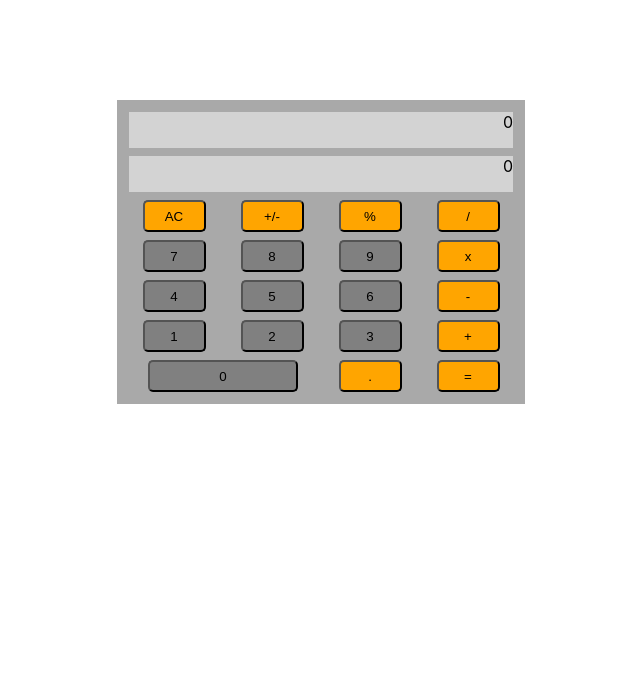
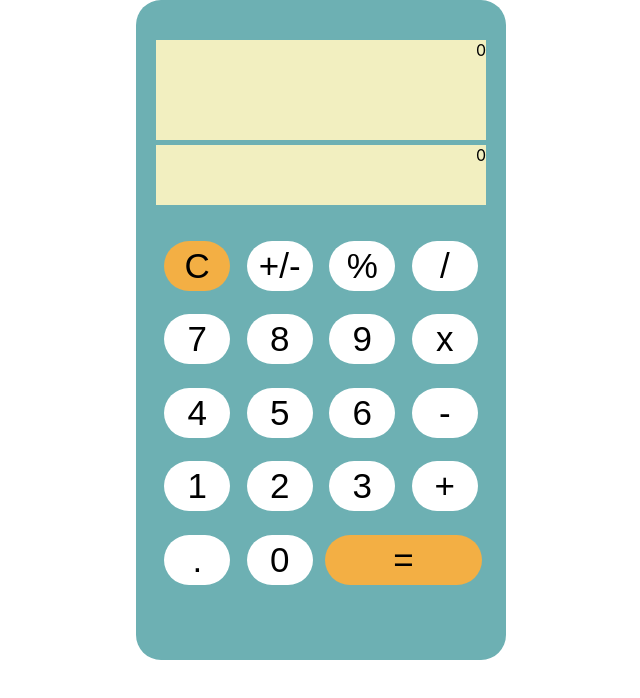
Before and after one commit to Danielho0101/ReactProject, a React (Create React App) app: page / in a window 1280 px wide. Shown: the top 698 px of the page, without its empty margins (319-959 px from the left). Built offline with nearby package versions, Linux system fonts and the light colour scheme.

Commit message:
changed jsx structure, finish all button functions

```diff
--- a/src/App.css
+++ b/src/App.css
@@ -1,6 +1,75 @@
-#wrapper {
-  width: 30%;
-  margin: 100px auto 0;
-  padding: 12px;
-  background-color: darkgray;
+@charset "UTF-8";
+.box {
+  display: grid;
+  justify-content: center;
+  align-items: center;
 }
+
+.grid-container {
+	display: grid;
+	grid-template-rows: 3fr 1fr 1fr 1fr 1fr 105px;
+	grid-template-columns: 1fr 1fr 1fr 1fr;
+/*	gap: 5px;*/
+	border-radius: 25px;
+	padding: 20px;
+	width: 330px;
+	height: 620px;
+	background-color: #6DB0B3;
+}
+
+.screen {
+	grid-column-start: 1;
+	grid-column-end: 5;
+	grid-template-rows: 500px auto;
+	margin-top: 20px;
+}
+
+.item1 {
+	grid-column-start: 1;
+	grid-column-end: 5;
+	background-color: #F2EFC0;
+	height: 100px;
+	margin-bottom: 5px;
+	text-align: right;
+}
+
+.item2 {
+	grid-column-start: 1;
+	grid-column-end: 5;
+	background-color: #F2EFC0;
+	height: 60px;
+	text-align: right;
+	bottom: 0;
+}
+
+.item {
+	text-align: center;
+	align-items: center;
+/*	font-size: 30px;	*/
+}
+
+.item-equal {
+	grid-column-start: 3;
+    grid-column-end:5;
+    text-align: center;
+}
+
+button {
+	font-size: 35px;
+	border-radius: 50px;
+	width: 80%;
+	padding: 5px;
+	border: none;
+	background-color: #fff;
+}
+
+.btn-c {
+	background-color: #F3AF44;
+}
+
+.btn-equal {
+	background-color: #F3AF44;
+	border-radius: 50px;
+	width: 95%;
+
+}
--- a/src/App.js
+++ b/src/App.js
@@ -1,7 +1,8 @@
 import './App.css';
 import { Component } from 'react';
-import Keyboard from './components/keyboard/keyboard.component';
+// import Keyboard from './components/keyboard/keyboard.component';
 import Screen from './components/screen/screen.component';
+import Button from './components/button/button.component'
 
 class App extends Component {
   constructor(props) {
@@ -31,6 +32,11 @@ class App extends Component {
     let updateValue;
     let newCalChain;
     const clickedValue = event.target.innerHTML;
+
+    // if after %, reset
+    if (this.state.calculationChain.at(-1) === "%") {return;}
+    if (!this.state.operator && this.state.totalValue) {return;}
+
     if (this.state.currentValue === "0") {
       newCalChain = this.state.calculationChain.substring(0, this.state.calculationChain.length-1) + clickedValue;
       updateValue = clickedValue;
@@ -43,11 +49,12 @@ class App extends Component {
       currentValue: updateValue,
       calculationChain: newCalChain
     });
-    console.log(this.state.totalValue);
   }
 
   decimalClick(event) {
+    // cannot add another decimal point to a decimal number
     if (this.state.currentValue.includes('.')) {return;}
+    // cannot add decimal point if after "="
     if (this.state.operator === null && this.state.totalValue) {return;}
     this.setState({
       currentValue: this.state.currentValue + ".",
@@ -65,6 +72,7 @@ class App extends Component {
   }
 
   arithmeticClick(event) {
+    // cannot operate if the second value is not yet provided
     if ("+-x/".includes(this.state.calculationChain.at(-1))) {return;}
     const newOperator = event.target.innerHTML;
     const newCalChain = this.state.calculationChain + newOperator;
@@ -89,6 +97,8 @@ class App extends Component {
   }
 
   equalClick(event) {
+    // cannot equal if 1) only the first value is entered;
+    // 2) double equal; 3) after +-x/
     if (!this.state.operator || "+-x/".includes(this.state.calculationChain.at(-1))) {return;}
     const calculate = this.state.arithmetics[this.state.operator];
     const updateValue = calculate(this.state.currentValue, this.state.totalValue).toString();
@@ -100,26 +110,62 @@ class App extends Component {
 
   }
 
-  // NOT finished
   percentageClick(event) {
+    // cannot change to % after +-x/
     if ("+-x/".includes(this.state.calculationChain.at(-1))) {return;}
     const newCalChain = this.state.calculationChain + "x1%";
+
+    if (!this.state.operator) {
+      // for first entry
+      if (this.state.totalValue === null /* && this.state.currentValue */) {
+        const updateValue = parseFloat((Number(this.state.currentValue) /100).toFixed(10)).toString();
+        this.setState({
+          currentValue: updateValue,
+          totalValue: updateValue,
+          calculationChain: newCalChain
+        });
+      }
+      //  % after =
+      else {
+        this.setState({
+          currentValue: parseFloat((Number(this.state.currentValue) /100).toFixed(10)).toString(),
+          totalValue: parseFloat((Number(this.state.totalValue) /100).toFixed(10)).toString(),
+          calculationChain: newCalChain
+        });
+      }
+    }
+    else {
       const calculate = this.state.arithmetics[this.state.operator];
       const updateValue = calculate(this.state.currentValue, this.state.totalValue);
       this.setState({
+        currentValue: parseFloat((Number(updateValue) /100).toFixed(10)).toString(),
         totalValue: parseFloat((updateValue /100).toFixed(10)).toString(),
-      calculationChain: newCalChain
-      // currentValue: parseFloat((Number(this.state.currentValue) /100).toFixed(10)).toString(),
-      // calculationChain: parseFloat((Number(this.state.calculationChain) /100).toFixed(10)).toString()
+        calculationChain: newCalChain,
+        operator: null
       });
     }
+  }
 
-  //NOT finfished
   invertClick(event) {
+    // cannot invert after +-x/
+    if ("+-x/".includes(this.state.calculationChain.at(-1))) {return;}
+    const chain = this.state.calculationChain;
+    const index = chain.lastIndexOf(this.state.operator);
+
+    // first entry and after =
+    if (!this.state.operator) {
       this.setState({
         currentValue: (Number(this.state.currentValue) * -1).toString(),
-      calculationChain: (Number(this.state.calculationChain) * -1).toString()
+        totalValue: (Number(this.state.currentValue) * -1).toString(),
+        calculationChain: chain + "x-1"
       });
+    }
+    else {
+      this.setState({
+        currentValue: (Number(this.state.currentValue) * -1).toString(),
+        calculationChain: chain.substring(0, index+1) + "-" + chain.substring(index+1)
+      });
+    }
   }
 
   render() {
@@ -129,21 +175,51 @@ class App extends Component {
       current: this.state.currentValue
     });
 
+    const btnValues =  [
+      'C', '+/-', '%', '/',
+      7, 8, 9, 'x',
+      4, 5, 6, '-',
+      1, 2, 3, '+',
+      ".", 0, '='];
+
     return (
-      <div id="wrapper">
+      <div className="box">
+        <div className="grid-container">
           <Screen
             totalValue={this.state.totalValue}
             calculationChain={this.state.calculationChain}
           />
-        <Keyboard clickHandlers={{
-          numClick: this.numClick,
-          decimalClick: this.decimalClick,
-          arithmeticClick: this.arithmeticClick,
-          equalClick: this.equalClick,
-          clearClick: this.clearClick,
-          percentageClick: this.percentageClick,
-          invertClick: this.invertClick
-        }} />
+          {btnValues.map((btn, i) => {
+            let onClick;
+            let classType = "item";
+            let btnType = "";
+            if (typeof btn === "number") {
+                onClick = this.numClick;
+            }
+            else if (btn === ".") {
+                onClick = this.decimalClick;
+            }
+            else if (btn === "C") {
+                onClick = this.clearClick;
+                btnType = "btn-c";
+            }
+            else if (btn === "%") {
+                onClick = this.percentageClick;
+            }
+            else if (btn === "+/-") {
+                onClick = this.invertClick;
+            }
+            else if ("+-x/".includes(btn)) {
+                onClick = this.arithmeticClick;
+            }
+            else if (btn === "=") {
+                onClick = this.equalClick;
+                classType = "item-equal";
+                btnType ="btn-equal";
+            }
+            return <Button key={i} btn={btn} classType={classType} btnType={btnType} onClick={onClick} />
+        })}
+        </div>
       </div>
     );
   }
--- a/src/components/button/button.component.jsx
+++ b/src/components/button/button.component.jsx
@@ -3,11 +3,11 @@ import './button.styles.css';
 
 class Button extends Component {
     render() {
-        const {color, btn} = this.props;
+        const {btn, onClick, classType, btnType} = this.props;
         return (
-            btn === 0?
-            <button className={`${color} btn btn0`} onClick={this.props.onClick}>{btn}</button>:
-            <button className={`${color} btn`} onClick={this.props.onClick}>{btn}</button>
+            <div className={classType}>
+                <button className={btnType} onClick={onClick}>{btn}</button>
+            </div>
         );
     }
 }
--- a/src/components/button/button.styles.css
+++ b/src/components/button/button.styles.css
@@ -1,20 +1,20 @@
-.btn {
+/* .btn {
     width: 70%;
     height: 32px;
     border-radius: 5px;
-    /* font-size: 20px; */
+    font-size: 20px;
     cursor: pointer;
-}
+} */
 
-.btn0 {
+/* .btn0 {
     grid-column: 1 / span 2;
     width: 80%;
-}
+} */
 
-.sign {
+/* .sign {
     background-color: orange;
-}
+} */
 
-.digit {
+/* .digit {
     background-color: grey;
-}
+} */
--- a/src/components/screen/screen.component.jsx
+++ b/src/components/screen/screen.component.jsx
@@ -4,13 +4,9 @@ import './screen.styles.css';
 class Screen extends Component {
     render() {
         return (
-            <div>
-                <div className='screen'>
-                    <div id="screen-chain">{this.props.calculationChain}</div>
-                </div>
-                <div className='screen'>
-                    <div id="screen-value">{this.props.totalValue || 0}</div>
-                </div>
+            <div className="screen">
+                <div className='item1'>{this.props.calculationChain}</div>
+                <div className='item2'>{this.props.totalValue || 0}</div>
             </div>
         );
     }
--- a/src/components/screen/screen.styles.css
+++ b/src/components/screen/screen.styles.css
@@ -1,7 +1,7 @@
-.screen {
+/* .screen {
     height: 36px;
     background-color: lightgray;
     margin-bottom: 8px;
     display: flex;
     justify-content: flex-end;
-}
+} */
```
Lines whose indentation alone changed are shown as unchanged.
